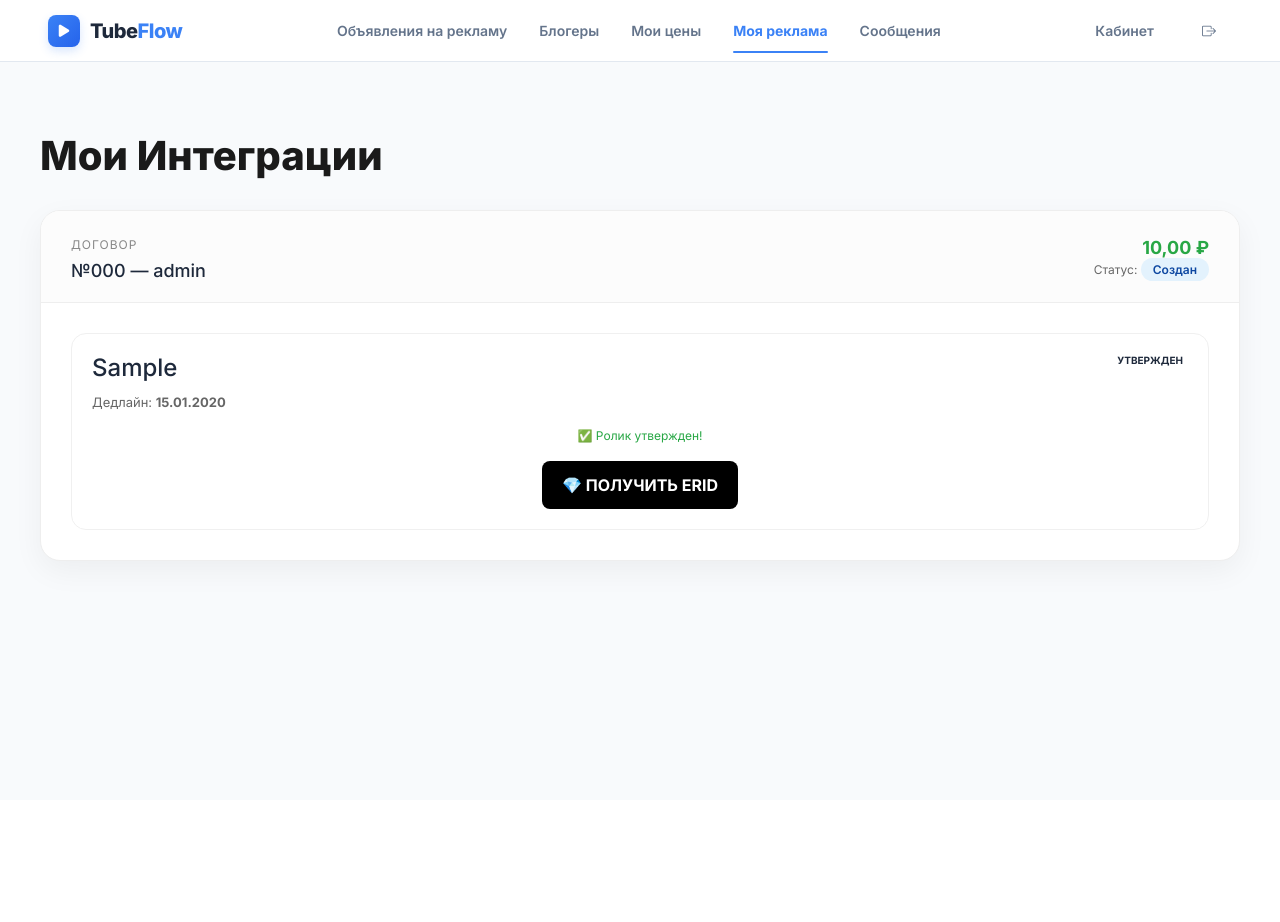
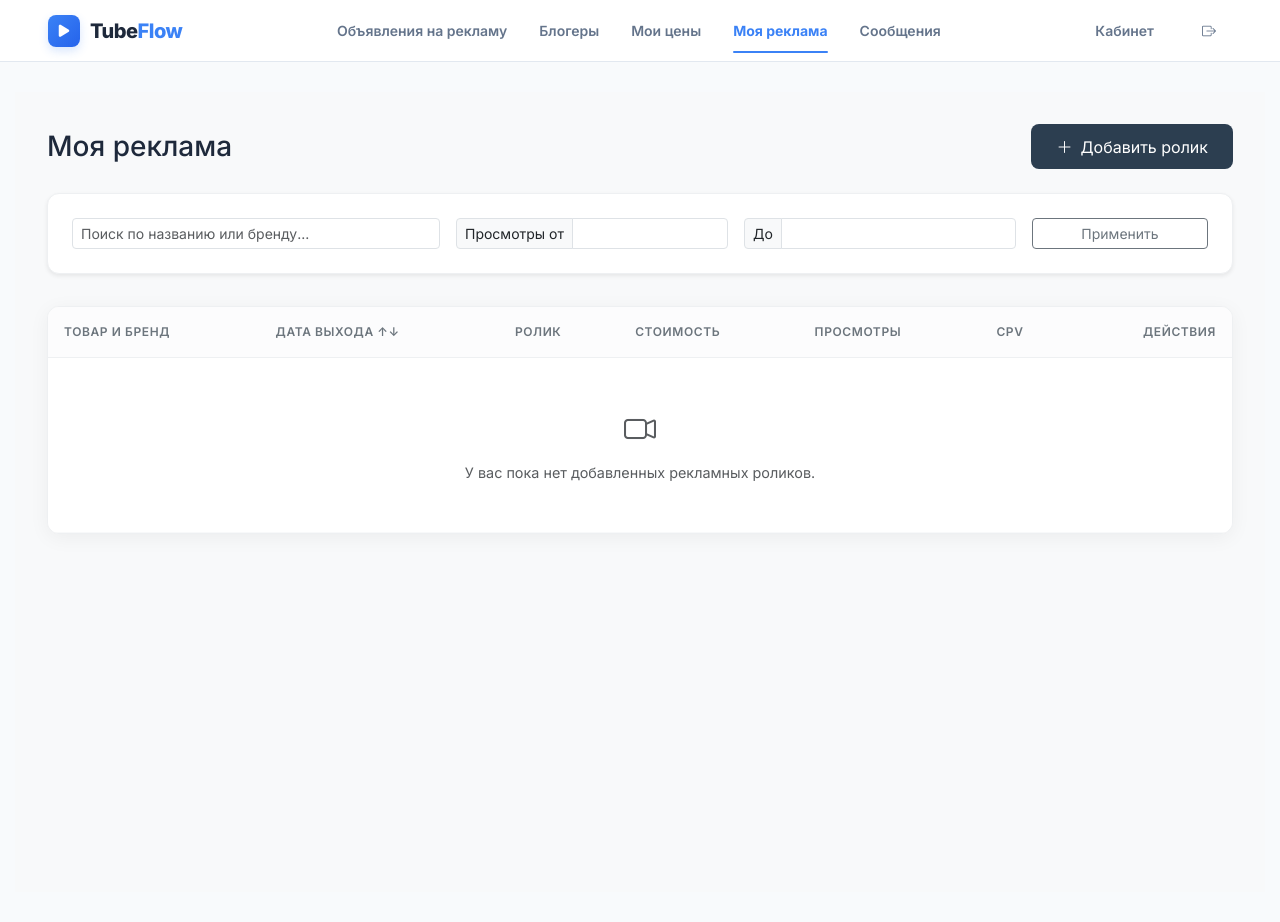
Before and after one commit to elenabri/Flow, a Django app: page /integration/ in a window 1280 px wide. Before the commit the page ends 572 px from the top, so only its background shows below. Run offline with Django 5.2, Linux system fonts and the light colour scheme; a user stored in the database is signed in; data comes from the database, SQL or seed files in the repository; tables that the repository leaves empty hold one stand-in row (values such as "Sample post"); parts of the project's set-up code (start-up, migrations or seed data) failed here and were passed over.

Commit message:
Update integrations_list.html

```diff
--- a/core/templates/core/integrations_list.html
+++ b/core/templates/core/integrations_list.html
@@ -1,88 +1,209 @@
 {% extends "core/base.html" %}
+{% load humanize %}
+
+{% block extra_css %}
+<style>
+    :root {
+        --glass-bg: rgba(255, 255, 255, 0.8);
+        --accent-color: #2c3e50;
+    }
+    .content-wrapper {
+        padding: 2rem;
+        background-color: #f8f9fa;
+        min-height: 100vh;
+    }
+    .table-container {
+        background: white;
+        border-radius: 12px;
+        box-shadow: 0 4px 20px rgba(0,0,0,0.05);
+        border: 1px solid #eef0f2;
+        overflow: hidden;
+    }
+    .table thead th {
+        background-color: #fcfcfd;
+        font-weight: 600;
+        text-transform: uppercase;
+        font-size: 0.75rem;
+        letter-spacing: 0.05em;
+        color: #6c757d;
+        border-bottom: 1px solid #eef0f2;
+        padding: 1rem;
+    }
+    .table tbody td {
+        padding: 1.2rem 1rem;
+        vertical-align: middle;
+        font-size: 0.9rem;
+        color: #333;
+        border-bottom: 1px solid #f8f9fa;
+    }
+    .brand-badge {
+        font-size: 0.8rem;
+        color: #7f8c8d;
+        display: block;
+    }
+    .cpv-value {
+        font-weight: 600;
+        color: #27ae60;
+    }
+    .btn-add {
+        background-color: var(--accent-color);
+        color: white;
+        border-radius: 8px;
+        padding: 0.6rem 1.5rem;
+        transition: all 0.3s ease;
+    }
+    .btn-add:hover {
+        background-color: #000;
+        color: white;
+        transform: translateY(-1px);
+    }
+    .filter-section {
+        background: white;
+        padding: 1.5rem;
+        border-radius: 12px;
+        margin-bottom: 2rem;
+        border: 1px solid #eef0f2;
+    }
+    .sort-link {
+        text-decoration: none;
+        color: inherit;
+    }
+    .sort-link:hover { color: #007bff; }
+</style>
+{% endblock %}
 
 {% block content %}
-<div style="max-width: 1200px; margin: 40px auto; font-family: 'Inter', sans-serif;">
-    <h1 style="font-weight: 800; color: #1a1a1a; margin-bottom: 30px;">Мои Интеграции</h1>
+<div class="content-wrapper">
+    <div class="d-flex justify-content-between align-items-center mb-4">
+        <h1 class="h3 mb-0">Моя реклама</h1>
+        <button class="btn btn-add d-flex align-items-center" data-bs-toggle="modal" data-bs-target="#addIntegrationModal">
+            <i class="bi bi-plus-lg me-2"></i> Добавить ролик
+        </button>
+    </div>
 
-    {% for contract in contracts %}
-    <div style="background: white; border-radius: 20px; box-shadow: 0 10px 30px rgba(0,0,0,0.05); margin-bottom: 30px; overflow: hidden; border: 1px solid #eee;">
-
-        <div style="padding: 20px 30px; background: #fcfcfc; border-bottom: 1px solid #eee; display: flex; justify-content: space-between; align-items: center;">
-            <div>
-                <span style="font-size: 12px; text-transform: uppercase; letter-spacing: 1px; color: #888;">Договор</span>
-                <h2 style="margin: 5px 0 0 0; font-size: 18px;">№{{ contract.number }} — {{ contract.blogger.username }}</h2>
+    <!-- Блок фильтрации и поиска -->
+    <div class="filter-section shadow-sm">
+        <form method="get" class="row g-3">
+            <div class="col-md-4">
+                <input type="text" name="q" class="form-control form-control-sm" placeholder="Поиск по названию или бренду..." value="{{ request.GET.q }}">
             </div>
-            <div style="text-align: right;">
-                <div style="font-weight: 700; color: #28a745; font-size: 18px;">{{ contract.total_amount }} ₽</div>
-                <div style="font-size: 12px; color: #666;">
-                    Статус:
-                    <span style="padding: 4px 12px; border-radius: 20px; background: #e3f2fd; color: #0d47a1; font-weight: 600;">
-                        {{ contract.get_status_display }}
-                    </span>
+            <div class="col-md-3">
+                <div class="input-group input-group-sm">
+                    <span class="input-group-text">Просмотры от</span>
+                    <input type="number" name="views_min" class="form-control" value="{{ request.GET.views_min }}">
                 </div>
             </div>
+            <div class="col-md-3">
+                <div class="input-group input-group-sm">
+                    <span class="input-group-text">До</span>
+                    <input type="number" name="views_max" class="form-control" value="{{ request.GET.views_max }}">
+                </div>
+            </div>
+            <div class="col-md-2">
+                <button type="submit" class="btn btn-sm btn-outline-secondary w-100">Применить</button>
+            </div>
+        </form>
+    </div>
+
+    <!-- Таблица интеграций -->
+    <div class="table-container">
+        <div class="table-responsive">
+            <table class="table mb-0">
+                <thead>
+                    <tr>
+                        <th>Товар и Бренд</th>
+                        <th><a href="?sort={% if request.GET.sort == 'publish_date' %}-publish_date{% else %}publish_date{% endif %}" class="sort-link">Дата выхода ↑↓</a></th>
+                        <th>Ролик</th>
+                        <th><a href="?sort={% if request.GET.sort == 'cost' %}-cost{% else %}cost{% endif %}" class="sort-link">Стоимость</a></th>
+                        <th><a href="?sort={% if request.GET.sort == 'views' %}-views{% else %}views{% endif %}" class="sort-link">Просмотры</a></th>
+                        <th>CPV</th>
+                        <th class="text-end">Действия</th>
+                    </tr>
+                </thead>
+                <tbody>
+                    {% for item in integrations %}
+                    <tr>
+                        <td>
+                            <span class="fw-bold">{{ item.product_name|default:"—" }}</span>
+                            <span class="brand-badge">{{ item.brand|default:"Без бренда" }}</span>
+                        </td>
+                        <td>{{ item.publish_date|date:"d.m.Y"|default:"Ожидается" }}</td>
+                        <td>
+                            <a href="{{ item.youtube_url }}" target="_blank" class="text-primary text-decoration-none">
+                                <i class="bi bi-youtube"></i> Перейти
+                            </a>
+                        </td>
+                        <td>{{ item.cost|intcomma }} ₽</td>
+                        <td>
+                            <div class="d-flex align-items-center">
+                                {{ item.views|intcomma }}
+                                {% if item.can_update %}
+                                <a href="{% url 'core:update_views' item.id %}" class="ms-2 text-muted" title="Обновить просмотры">
+                                    <i class="bi bi-arrow-clockwise"></i>
+                                </a>
+                                {% endif %}
+                            </div>
+                        </td>
+                        <td><span class="cpv-value">{{ item.cpv }} ₽</span></td>
+                        <td class="text-end">
+                            <form action="{% url 'core:delete_integration' item.id %}" method="post" style="display:inline;">
+                                {% csrf_token %}
+                                <button type="submit" class="btn btn-link text-danger p-0" onclick="return confirm('Удалить эту запись?')">
+                                    <i class="bi bi-trash"></i>
+                                </button>
+                            </form>
+                        </td>
+                    </tr>
+                    {% empty %}
+                    <tr>
+                        <td colspan="7" class="text-center py-5 text-muted">
+                            <i class="bi bi-camera-video d-block mb-2" style="font-size: 2rem;"></i>
+                            У вас пока нет добавленных рекламных роликов.
+                        </td>
+                    </tr>
+                    {% endfor %}
+                </tbody>
+            </table>
         </div>
+    </div>
+</div>
 
-        <div style="padding: 30px;">
-            <div style="display: grid; grid-template-columns: repeat(auto-fit, minmax(300px, 1fr)); gap: 20px;">
-                {% for video in contract.videos.all %}
-                <div style="border: 1px solid #f0f0f0; border-radius: 15px; padding: 20px; position: relative; background: {% if video.status == 'released' %}#fafffa{% else %}white{% endif %};">
-
-                    <div style="position: absolute; top: 15px; right: 15px; font-size: 10px; font-weight: 700; padding: 4px 10px; border-radius: 10px;
-                        {% if video.status == 'in_progress' %} background: #fff3e0; color: #e65100;
-                        {% elif video.status == 'review' %} background: #ede7f6; color: #512da8;
-                        {% elif video.status == 'released' %} background: #e8f5e9; color: #2e7d32;
-                        {% endif %}">
-                        {{ video.get_status_display|upper }}
+<!-- Модальное окно добавления -->
+<div class="modal fade" id="addIntegrationModal" tabindex="-1" aria-hidden="true">
+    <div class="modal-dialog modal-dialog-centered">
+        <div class="modal-content border-0 shadow">
+            <div class="modal-header border-0 pb-0">
+                <h5 class="modal-title fw-bold">Новая реклама</h5>
+                <button type="button" class="btn-close" data-bs-dismiss="modal" aria-label="Close"></button>
+            </div>
+            <form action="{% url 'core:add_integration' %}" method="post">
+                {% csrf_token %}
+                <div class="modal-body pt-4">
+                    <div class="mb-3">
+                        <label class="form-label small fw-bold">Ссылка на YouTube (обязательно)*</label>
+                        <input type="url" name="youtube_url" class="form-control" placeholder="https://www.youtube.com/watch?v=..." required>
                     </div>
-
-                    <h4 style="margin: 0 0 10px 0;">{{ video.format }}</h4>
-                    <p style="font-size: 13px; color: #666; margin-bottom: 15px;">Дедлайн: <b>{{ video.deadline|date:"d.m.Y" }}</b></p>
-
-                    {% if user == contract.blogger and video.status == 'in_progress' %}
-                    <form method="POST" action="{% url 'upload_video' video.id %}">
-                        <input type="url" name="link" placeholder="Ссылка на ролик (Unlisted)" style="width:100%; padding:8px; margin-bottom:8px; border-radius:8px; border:1px solid #ddd;">
-                        <div style="display:flex; gap:5px;">
-                            <input type="text" name="start" placeholder="01:20" style="width:50%; padding:8px; border-radius:8px; border:1px solid #ddd;">
-                            <input type="text" name="end" placeholder="02:10" style="width:50%; padding:8px; border-radius:8px; border:1px solid #ddd;">
+                    <div class="row">
+                        <div class="col-md-6 mb-3">
+                            <label class="form-label small fw-bold">Товар</label>
+                            <input type="text" name="product_name" class="form-control" placeholder="Название товара">
                         </div>
-                        <button type="submit" style="width:100%; margin-top:10px; background:#007bff; color:white; border:none; padding:10px; border-radius:8px; cursor:pointer;">Отправить на проверку</button>
-                    </form>
-                    {% endif %}
-
-                    {% if user == contract.advertiser and video.status == 'review' %}
-                    <div style="background: #f9f9f9; padding: 10px; border-radius: 10px; margin-bottom: 10px;">
-                        <a href="{{ video.link }}" target="_blank" style="color: #007bff; font-size: 13px; text-decoration: none;">Просмотреть ролик ↗</a>
-                        <div style="font-size: 11px; margin-top: 5px;">Таймкод: {{ video.start_time }} — {{ video.end_time }}</div>
+                        <div class="col-md-6 mb-3">
+                            <label class="form-label small fw-bold">Бренд</label>
+                            <input type="text" name="brand" class="form-control" placeholder="Название бренда">
+                        </div>
                     </div>
-                    <div style="display: grid; grid-template-columns: 1fr 1fr; gap: 10px;">
-                        <button onclick="approveVideo({{ video.id }})" style="background:#28a745; color:white; border:none; padding:10px; border-radius:8px; cursor:pointer; font-weight:600;">Утвердить</button>
-                        <button onclick="rejectVideo({{ video.id }})" style="background:#dc3545; color:white; border:none; padding:10px; border-radius:8px; cursor:pointer; font-weight:600;">Доработка</button>
+                    <div class="mb-3">
+                        <label class="form-label small fw-bold">Стоимость (₽)</label>
+                        <input type="number" name="cost" class="form-control" placeholder="0.00" step="0.01">
                     </div>
-                    {% endif %}
-
-                    {% if user == contract.blogger and video.status == 'approved' %}
-                    <div style="text-align: center;">
-                        <p style="font-size: 12px; color: #28a745;">✅ Ролик утвержден!</p>
-                        <button style="background: #000; color: white; border: none; padding: 12px 20px; border-radius: 8px; cursor: pointer; font-weight: bold;">
-                            💎 ПОЛУЧИТЬ ERID
-                        </button>
-                    </div>
-                    {% endif %}
                 </div>
-                {% endfor %}
-            </div>
+                <div class="modal-footer border-0">
+                    <button type="button" class="btn btn-light" data-bs-dismiss="modal">Отмена</button>
+                    <button type="submit" class="btn btn-add">Сохранить данные</button>
+                </div>
+            </form>
         </div>
-
-        {% if contract.all_videos_released and contract.status != 'completed' %}
-        <div style="padding: 20px 30px; background: #fffceb; border-top: 1px solid #ffeeba; text-align: center;">
-            <p style="margin-bottom: 10px; font-weight: 600;">Все ролики выпущены. Завершить сделку и перевести оплату?</p>
-            <button style="background: #28a745; color: white; border: none; padding: 15px 40px; border-radius: 30px; font-weight: 800; cursor: pointer; font-size: 16px; box-shadow: 0 4px 15px rgba(40,167,69,0.3);">
-                ✅ ВСЕ ОК, ВЫПЛАТИТЬ {{ contract.total_amount }} ₽
-            </button>
-        </div>
-        {% endif %}
     </div>
-    {% endfor %}
 </div>
 {% endblock %}
```
